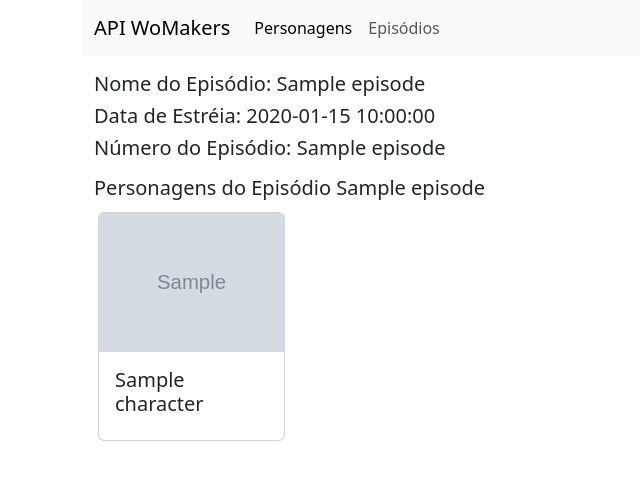
After one commit to Ignacio-fabianamaria/rickandmortyapi-python-flask, a Flask app: template templates/episode.html in a window 1280 px wide. The commit adds this page. Shown: the top 480 px of the page, without its empty margins (0-640 px from the left). Run offline with Flask 3, Linux system fonts and the light colour scheme; the template is opened without the code that fills it: most values are stand-ins (such as "Sample title", 1, 10 or a date in 2020); grey boxes marked "Sample" are stand-in pictures.

Commit message:
feat:add episode by id route

```diff
--- a/app.py
+++ b/app.py
@@ -48,3 +48,19 @@ def get_list_episodes_page():
         info=episodes_data["info"],
         current_page=page,
     )
+
+
+@app.route("/episode/<id>")
+def get_episode(id):
+    url = f"https://rickandmortyapi.com/api/episode/{id}"
+    response = urllib.request.urlopen(url)
+    data = response.read()
+    episode_data = json.loads(data)
+
+    characters = []
+    for character_url in episode_data.get('characters', []):
+        character_response = urllib.request.urlopen(character_url)
+        character_data = json.loads(character_response.read())
+        characters.append(character_data)
+
+    return render_template('episode.html', episode=episode_data, characters=characters)
--- a/templates/characters.html
+++ b/templates/characters.html
@@ -10,7 +10,7 @@
     <a href="{{ url_for('get_list_characters_page', page=current_page+1) }}" class="btn btn-secondary">Próxima Página</a>
   {% endif %}
 </div>
-<div class="row">
+<div class="row pt-5">
   {% for character in characters %}
     <div class="col-sm-3 col-6">
       <img src="{{ character.image }}" alt="{{ character.name }}" class="img-fluid img-thumbnail">
--- /dev/null
+++ b/templates/episode.html
@@ -0,0 +1,26 @@
+{% extends "layout.html" %}
+
+{% block content %}
+<div class="container pt-2">
+    <div class="col-sm-9 col-12 pt-2">
+      <h5 class="h5">Nome do Episódio: {{ episode.name }}</h5>
+      <h5 class="h5">Data de Estréia: {{ episode.air_date }}</h5>
+      <h5 class="h5">Número do Episódio: {{ episode.episode }}</h5>
+    </div>
+    <div class="col-sm-9 col-12 pt-2">
+        <h5 class="h5">Personagens do Episódio {{ episode.episode }}</h5>
+        <div class="row">
+          {% for character in characters %}
+            <div class="col-sm-3 col-6 m-1">
+              <div class="card">
+                <img src="{{ character.image }}" class="card-img-top" alt="{{ character.name }}">
+                <div class="card-body">
+                  <h5 class="card-title">{{ character.name }}</h5>
+                </div>
+              </div>
+            </div>
+          {% endfor %}
+        </div>
+    </div>
+  </div>
+{% endblock %}
```
Also changed, not shown: templates/episodes.html (+7 -5 lines).
